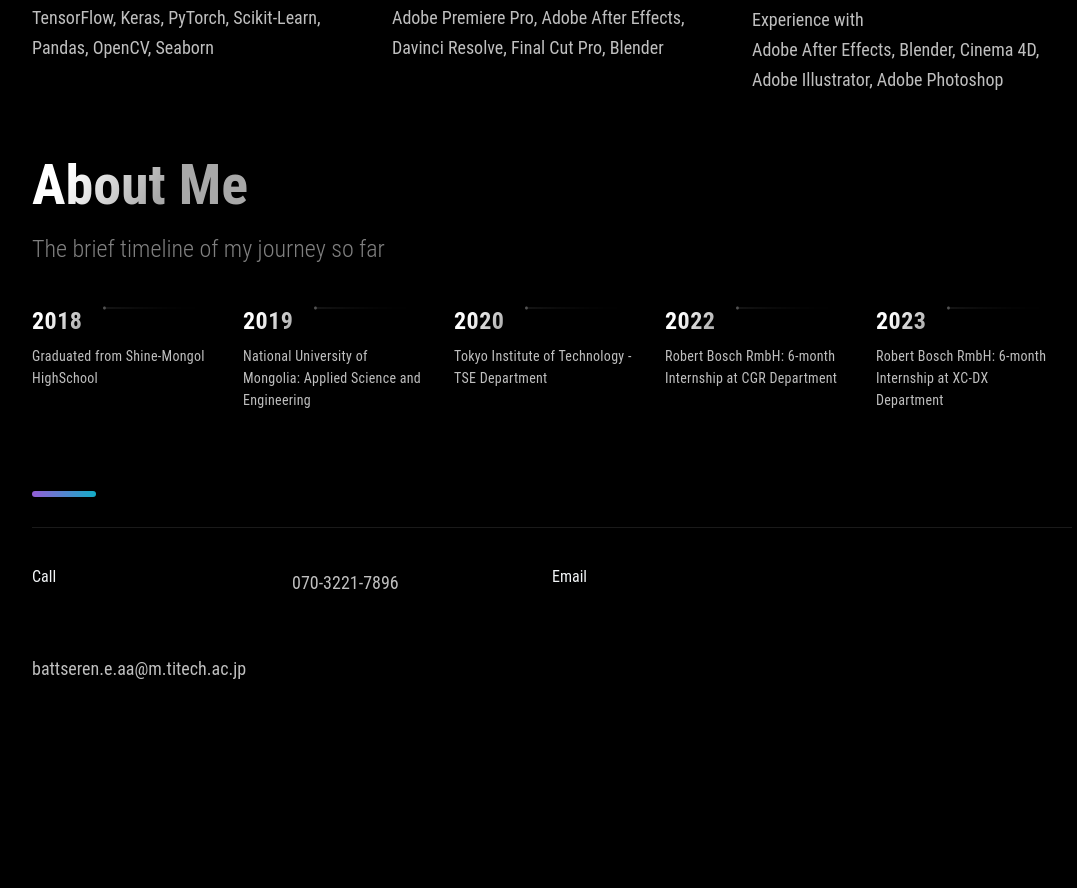
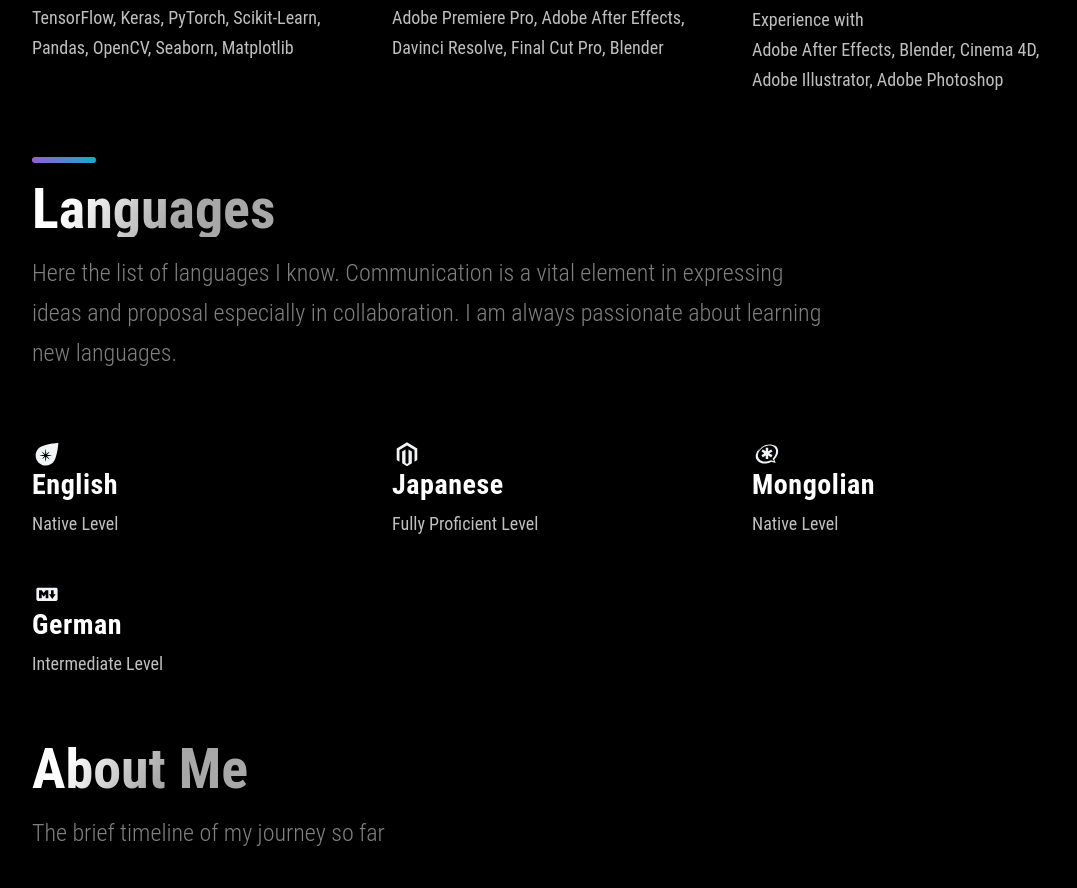
Before and after one commit to Rdnbt/ReactWeb, a Next.js app: page / in a window 1280 px wide. Shown: the part 3603-4491 px from the top of the page, without its empty margins (88-1165 px from the left). Before the commit the page ends 4381 px from the top, so only its background shows below. Built offline with nearby package versions, Linux system fonts and the light colour scheme; a web font is replaced by a local one.

Commit message:
Added new languages

```diff
--- /dev/null
+++ b/src/components/Languages/Languages.js
@@ -0,0 +1,56 @@
+import React from 'react';
+import {DiAsterisk, DiCompass, DiFirebase, DigGithub, DiGoogleDrive, DiMagento, DiMarkdown, DiMootoolsBadge, DiSpark} from 'react-icons/di';
+import {Section, SectionDivider, SectionText, SectionTitle} from '../../styles/GlobalComponents';
+import {List, ListContainer, ListItem, ListParagraph, ListTitle} from './LanguagesStyles'
+
+
+const Languages = () => (
+    <Section id = 'languages'>
+        <SectionDivider />
+        <br />
+        <SectionTitle>Languages</SectionTitle>
+        <SectionText>
+            Here the list of languages I know. Communication is a vital element in expressing ideas and proposal especially in collaboration. I am always passionate about learning new languages.
+        </SectionText>
+        <List>
+            <ListItem>
+                <DiCompass size = '3rem' />
+                <ListContainer>
+                    <ListTitle>English</ListTitle>
+                    <ListParagraph>
+                        Native Level
+                    </ListParagraph>
+                </ListContainer>
+            </ListItem>
+            <ListItem>
+                <DiMagento size = '3rem' />
+                <listContainer>
+                    <ListTitle>Japanese</ListTitle>
+                    <ListParagraph>
+                        Fully Proficient Level
+                    </ListParagraph>
+                </listContainer>
+            </ListItem>
+            <ListItem>
+                <DiAsterisk size = '3rem' />
+                <ListContainer>
+                    <ListTitle>Mongolian</ListTitle>
+                    <ListParagraph>
+                        Native Level
+                    </ListParagraph>
+                </ListContainer>
+            </ListItem>
+            <ListItem>
+                <DiMarkdown size = '3rem' />
+                <ListContainer>
+                    <ListTitle>German</ListTitle>
+                    <ListParagraph>
+                        Intermediate Level
+                    </ListParagraph>
+                </ListContainer>
+            </ListItem>
+        </List>
+    </Section>
+ );
+
+export default Languages;
--- /dev/null
+++ b/src/components/Languages/LanguagesStyles.js
@@ -0,0 +1,133 @@
+import styled from 'styled-components'
+
+export const ImageContainer = styled.div`
+  text-align: center;
+  background-image: radial-gradient(50% 50% at 50% 50%, rgba(79, 108, 176, 0.25) 53.8%, rgba(79, 108, 176, 0) 100%);
+  width: 100%;
+  padding: 60px;
+  margin-top: 48px;
+  display: flex;
+  flex-direction: column;
+  align-items: center;
+  justify-content: center;
+
+  @media ${props => props.theme.breakpoints.lg} {
+    background-image: none;
+    padding: 0;
+    margin-top: 40px;
+  }
+  @media ${props => props.theme.breakpoints.md} {
+    background-image: none;
+    padding: 0;
+    margin-top: 16px;
+  }
+`
+
+export const MainImage = styled.img`
+  width: 100%;
+`
+
+export const List = styled.ul`
+  list-style-type: none;
+  display: grid;
+  grid-template-columns: repeat(3, 1fr);
+  gap: 40px;
+  margin: 3rem 0;
+
+  @media ${props => props.theme.breakpoints.lg}{
+    margin: 64px 0;
+  }
+
+  @media ${props => props.theme.breakpoints.md}{
+    margin: 64px 0;
+    gap: 24px
+  }
+
+  @media ${props => props.theme.breakpoints.sm}{
+    display: flex;
+    flex-direction: column;
+    margin: 32px 0;
+  }
+`
+
+export const ListContainer = styled.div`
+  display: flex;
+  flex-direction: column;
+
+  @media ${props => props.theme.breakpoints.sm}{
+    display: flex;
+    margin-left: 18px;
+  }
+`
+
+export const ListTitle = styled.h4`
+  font-weight: 600;
+  font-size: 28px;
+  line-height: 32px;
+  letter-spacing: 0.02em;
+  color: #FFFFFF;
+  margin-bottom: 8px;
+
+@media ${props => props.theme.breakpoints.md}{
+  font-size: 24px;
+  line-height: 28px;
+}
+
+@media ${props => props.theme.breakpoints.sm}{
+  font-size: 20px;
+  line-height: 28px;
+  letter-spacing: 0.02em;
+  margin-bottom: 4px;
+}
+`
+
+export const ListParagraph = styled.p`
+  font-size: 18px;
+  line-height: 30px;
+  color: rgba(255, 255, 255, 0.75);
+
+  @media ${props => props.theme.breakpoints.md}{
+    font-size: 16px;
+    line-height: 28px;
+  }
+
+  @media ${props => props.theme.breakpoints.sm}{
+    font-size: 14px;
+    line-height: 22px;
+  }
+`
+
+export const ListItem = styled.li`
+  max-width: 320px;
+  display: flex;
+  flex-direction: column;
+
+@media ${props => props.theme.breakpoints.md}{
+  max-width: 203px;
+}
+
+@media ${props => props.theme.breakpoints.sm}{
+  margin-bottom: 14px;
+  max-width: 320px;
+  flex-direction: row;
+}
+`
+
+export const ListIcon = styled.img`
+  display: block;
+  width: 48px;
+  height: 48px;
+  margin-bottom: 10px;
+
+  @media ${props => props.theme.breakpoints.md}{
+    width: 40px;
+    height: 40px;
+    margin-bottom: 8px;
+  }
+
+  @media ${props => props.theme.breakpoints.sm}{
+    width: 32px;
+    height: 32px;
+    margin-bottom: 0px;
+  }
+`
--- a/src/components/Technologies/Technologies.js
+++ b/src/components/Technologies/Technologies.js
@@ -49,8 +49,7 @@
           <ListTitle>Machine Learning</ListTitle>
           <ListParagraph>
             Experience with <br />
-            TensorFlow, Keras, PyTorch, Scikit-Learn, Pandas, OpenCV, Seaborn
-          </ListParagraph>
+            TensorFlow, Keras, PyTorch, Scikit-Learn, Pandas, OpenCV, Seaborn, Matplotlib</ListParagraph>
         </ListContainer>
       </ListItem>
       <ListItem>
--- a/src/pages/index.js
+++ b/src/pages/index.js
@@ -3,6 +3,7 @@
 import Hero from '../components/Hero/Hero';
 import Projects from '../components/Projects/Projects';
 import Technologies from '../components/Technologies/Technologies';
+import Languages from '../components/Languages/Languages';
 import Timeline from '../components/TimeLine/TimeLine';
 import { Layout } from '../layout/Layout';
 import { Section } from '../styles/GlobalComponents';
@@ -16,6 +17,7 @@
       </Section>
       <Projects />
       <Technologies />
+      <Languages />
       <Timeline />
     </Layout>
   );
```
